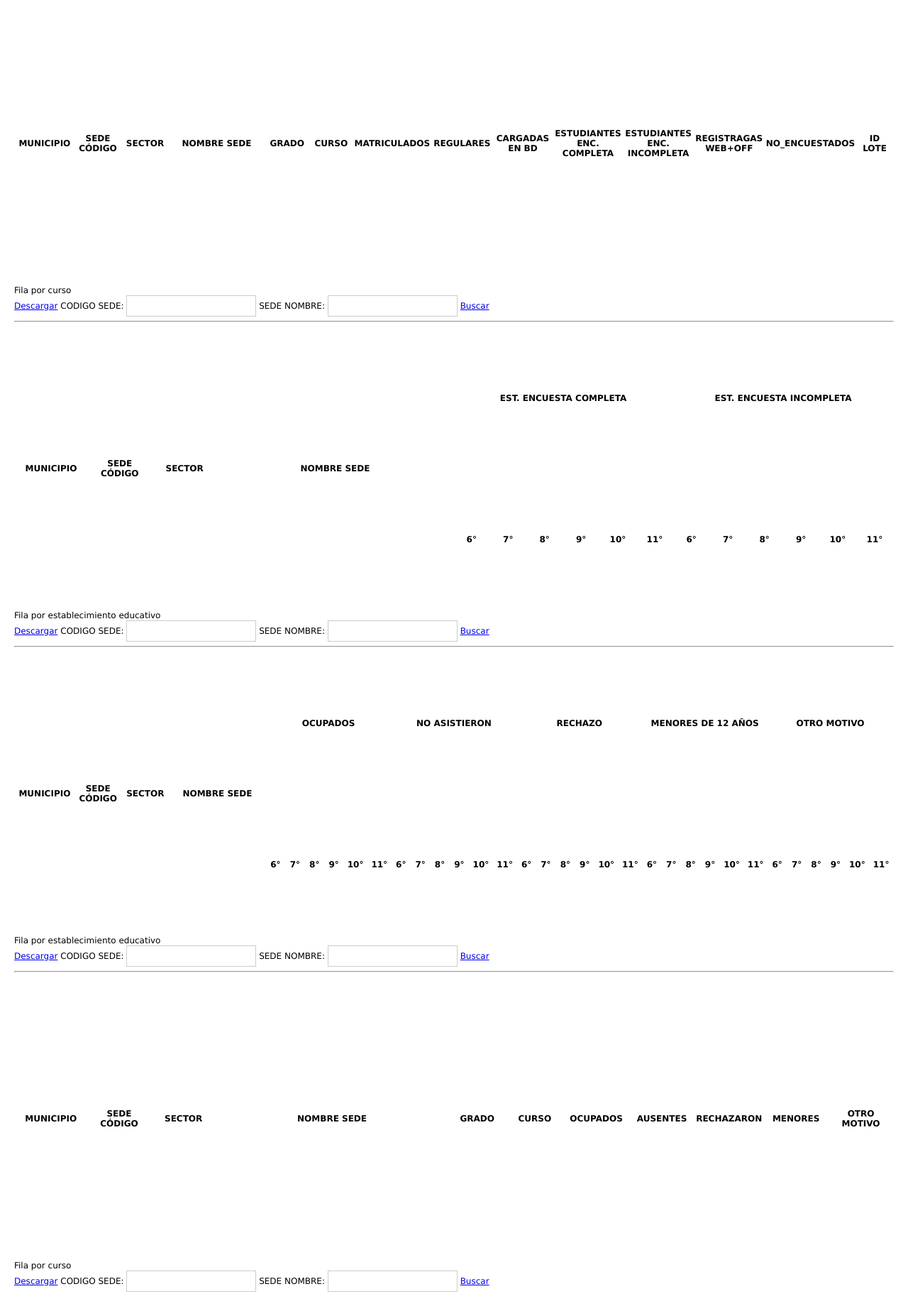
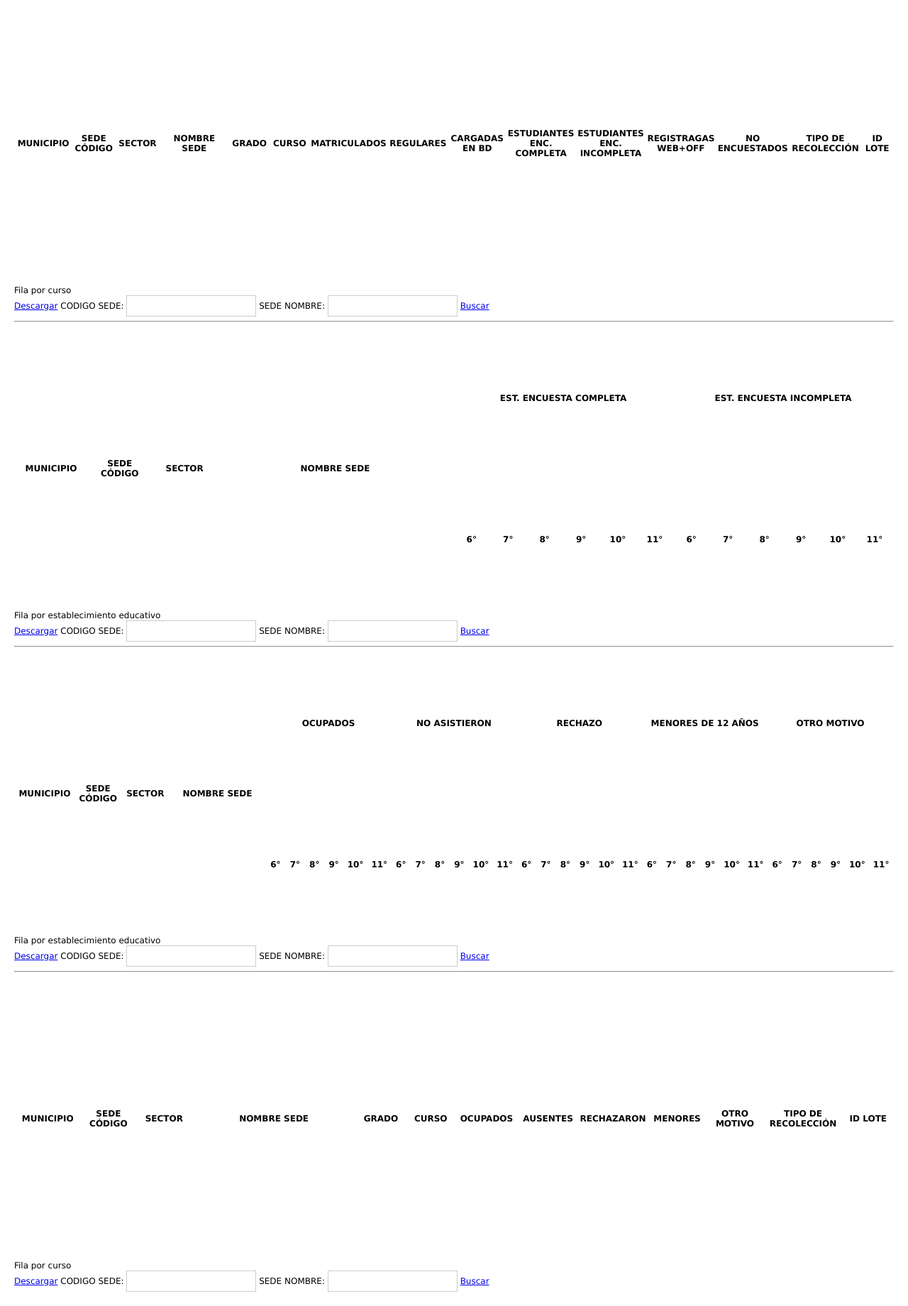
Before and after one commit to elversiaucho/ecasv3, a CodeIgniter app: the page made by application/views/seguimiento/v_estudiantes.php in a window 1280 px wide. Shown: the part 490-2330 px from the top of the page at 71% size. Run offline with CodeIgniter, Linux system fonts and the light colour scheme; lists and menus that the app fills with data are empty.

Commit message:
se agrega campo tipo recolección en reportes x lotes

```diff
--- a/application/models/M_seguimiento.php
+++ b/application/models/M_seguimiento.php
@@ -13,7 +13,7 @@ class M_seguimiento extends CI_Model {
 
 
 
-	 public function get_reporte($tabla ="" , $codColegio="", $sedeNombre=""){
+ function get_reporte($tabla ="" , $codColegio="", $sedeNombre=""){
 	  $page = isset($_POST['page']) ? intval($_POST['page']) : 1;
 	  $rows = isset($_POST['rows']) ? intval($_POST['rows']) : 10;
 	  $offset = ($page-1)*$rows;
@@ -51,7 +51,7 @@ class M_seguimiento extends CI_Model {
 
 
 //**consulta toda la tabla del reporte para generar excel
- public function get_rep($vista ="")
+function get_rep($vista ="")
  {
   if ($vista != ''){
 	 $fields = $this->db->field_data($vista);
--- a/application/views/seguimiento/v_estudiantes.php
+++ b/application/views/seguimiento/v_estudiantes.php
@@ -95,11 +95,12 @@
         <th field="CURSO" width="90">CURSO</th>
         <th field="MATRICULADOS" width="90">MATRICULADOS</th>
         <th field="REGULARES" width="90">REGULARES</th>
-        <th field="CARGADAS_BD" width="100">CARGADAS <BR> EN BD</th>
-        <th field="ENC_COMPLETA" width="100">ESTUDIANTES<BR> ENC. COMPLETA</th>
-        <th field="ENC_INCOMPLETA" width="100">ESTUDIANTES<BR> ENC. INCOMPLETA</th>
-        <th field="REGISTRADAS" width="100">REGISTRAGAS <BR>WEB+OFF</th>
-        <th field="NO_ENCUESTADOS" width="120">NO_ENCUESTADOS</th>
+        <th field="CARGADAS_BD" width="100">CARGADAS <br> EN BD</th>
+        <th field="ENC_COMPLETA" width="100">ESTUDIANTES<br> ENC. COMPLETA</th>
+        <th field="ENC_INCOMPLETA" width="100">ESTUDIANTES<br> ENC. INCOMPLETA</th>
+        <th field="REGISTRADAS" width="100">REGISTRAGAS <br>WEB+OFF</th>
+        <th field="NO_ENCUESTADOS" width="90">NO ENCUESTADOS</th>
+        <th field="TIPO_RECOLECCION" width="120">TIPO DE <br>RECOLECCIÓN</th>
         <th field="ID_LOTE" width="90">ID LOTE</th>
 
       </tr>
@@ -244,6 +245,8 @@
         <th field="RECHAZARON_LG" width="90">RECHAZARON</th>
         <th field="MENORES_DE_12" width="90">MENORES</th>
         <th field="CON_MOTIVO_LG" width="90">OTRO MOTIVO</th>
+        <th field="TIPO_RECOLECCION" width="120">TIPO DE <br>RECOLECCIÓN</th>
+        <th field="ID_LOTE" width="90">ID LOTE</th>
 
 
       </tr>
--- a/application/views/view_elogin.php
+++ b/application/views/view_elogin.php
@@ -28,6 +28,7 @@
        <div class="contenido">
           <div id='cont_iz'>
             <h3>Bienvenido</h3>
+
              <span>A la primera estrategia de recolección de información vía web
                para la <span class="negrita"><b>Encuesta de Comportamientos y Factores de Riesgo en Niñas,
                Niños y Adolescentes Escolarizados</b></span>.
@@ -45,7 +46,9 @@
              <!--div id="campos"-->
                 <?php
                 $attributes = array('class' => '', 'id' => 'form_lote' , 'method' => 'POST');
-                echo form_open('index.php/c_cheklg', $attributes); ?>
+                echo form_open('index.php/c_cheklg', $attributes);
+                echo CI_VERSION;
+                 ?>
 
                     <div class="login">
                          <label>Usuario:</label><br>
```
